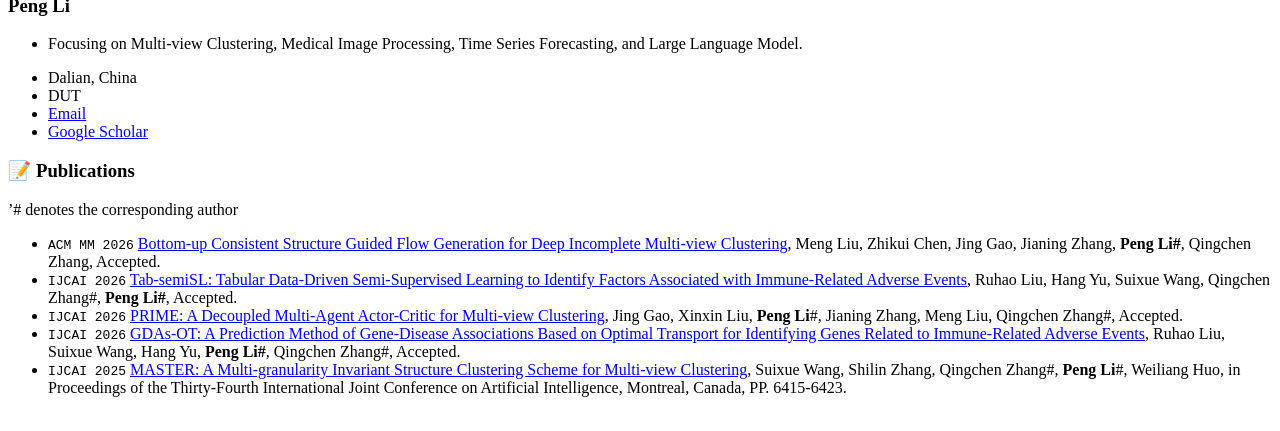
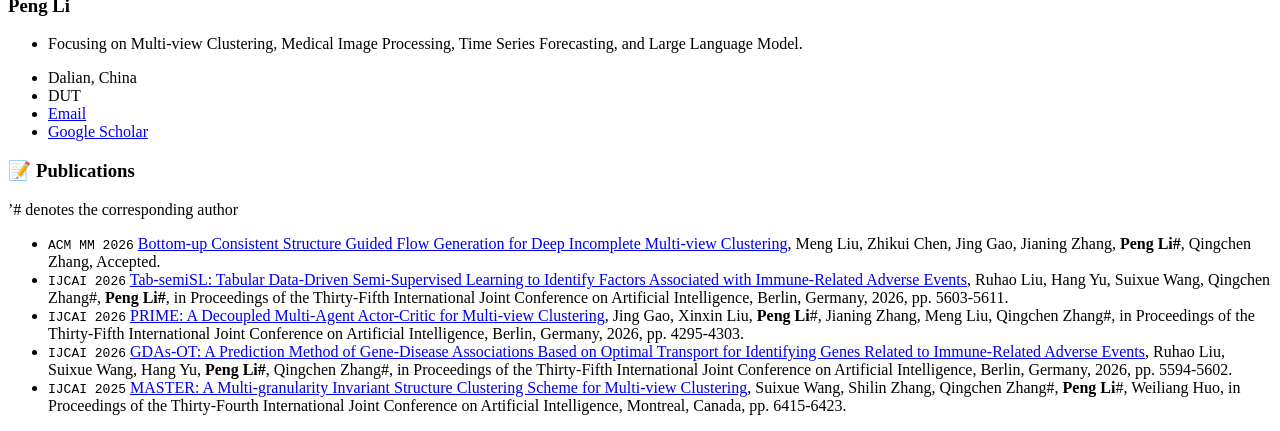
Before and after one commit to lipeng-dut/lipeng-dut.github.io, a Jekyll site: the page built from _pages/includes/pub.md, in a window 1280 px wide, cut to the strip 530-961 px from the top of the page. Built offline with Jekyll 4.4.1, drawn with Linux system fonts in a browser that asks for light colours; our own code applies the rules of GitHub Pages for plain Markdown files.

Commit message:
Update pub.md

```diff
--- a/_pages/includes/pub.md
+++ b/_pages/includes/pub.md
@@ -4,7 +4,7 @@
 '# denotes the corresponding author
 
 - `ACM MM 2026` [Bottom-up Consistent Structure Guided Flow Generation for Deep Incomplete Multi-view Clustering](https://aclanthology.org), Meng Liu, Zhikui Chen, Jing Gao, Jianing Zhang, **Peng Li#**, Qingchen Zhang, Accepted.
-- `IJCAI 2026` [Tab-semiSL: Tabular Data-Driven Semi-Supervised Learning to Identify Factors Associated with Immune-Related Adverse Events](https://www.ijcai.org/proceedings/2026/624), Ruhao Liu, Hang Yu, Suixue Wang, Qingchen Zhang#, **Peng Li#**, Accepted.
-- `IJCAI 2026` [PRIME: A Decoupled Multi-Agent Actor-Critic for Multi-view Clustering](https://www.ijcai.org/proceedings/2026/478), Jing Gao, Xinxin Liu, **Peng Li**#, Jianing Zhang, Meng Liu, Qingchen Zhang#, Accepted.
-- `IJCAI 2026` [GDAs-OT: A Prediction Method of Gene-Disease Associations Based on Optimal Transport for Identifying Genes Related to Immune-Related Adverse Events](https://www.ijcai.org/proceedings/2026/623), Ruhao Liu, Suixue Wang, Hang Yu, **Peng Li#**, Qingchen Zhang#, Accepted.
-- `IJCAI 2025` [MASTER: A Multi-granularity Invariant Structure Clustering Scheme for Multi-view Clustering](https://www.ijcai.org/proceedings/2025/714), Suixue Wang, Shilin Zhang, Qingchen Zhang#, **Peng Li**#, Weiliang Huo, in Proceedings of the Thirty-Fourth International Joint Conference on Artificial Intelligence, Montreal, Canada, PP. 6415-6423.
+- `IJCAI 2026` [Tab-semiSL: Tabular Data-Driven Semi-Supervised Learning to Identify Factors Associated with Immune-Related Adverse Events](https://www.ijcai.org/proceedings/2026/624), Ruhao Liu, Hang Yu, Suixue Wang, Qingchen Zhang#, **Peng Li#**, in Proceedings of the Thirty-Fifth International Joint Conference on Artificial Intelligence, Berlin, Germany, 2026, pp. 5603-5611.
+- `IJCAI 2026` [PRIME: A Decoupled Multi-Agent Actor-Critic for Multi-view Clustering](https://www.ijcai.org/proceedings/2026/478), Jing Gao, Xinxin Liu, **Peng Li**#, Jianing Zhang, Meng Liu, Qingchen Zhang#, in Proceedings of the Thirty-Fifth International Joint Conference on Artificial Intelligence, Berlin, Germany, 2026, pp. 4295-4303.
+- `IJCAI 2026` [GDAs-OT: A Prediction Method of Gene-Disease Associations Based on Optimal Transport for Identifying Genes Related to Immune-Related Adverse Events](https://www.ijcai.org/proceedings/2026/623), Ruhao Liu, Suixue Wang, Hang Yu, **Peng Li#**, Qingchen Zhang#, in Proceedings of the Thirty-Fifth International Joint Conference on Artificial Intelligence, Berlin, Germany, 2026, pp. 5594-5602.
+- `IJCAI 2025` [MASTER: A Multi-granularity Invariant Structure Clustering Scheme for Multi-view Clustering](https://www.ijcai.org/proceedings/2025/714), Suixue Wang, Shilin Zhang, Qingchen Zhang#, **Peng Li**#, Weiliang Huo, in Proceedings of the Thirty-Fourth International Joint Conference on Artificial Intelligence, Montreal, Canada, pp. 6415-6423.
```
